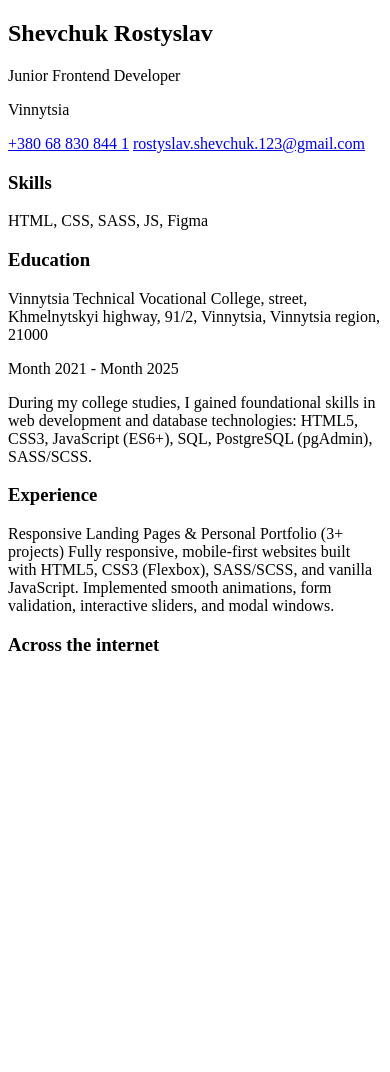
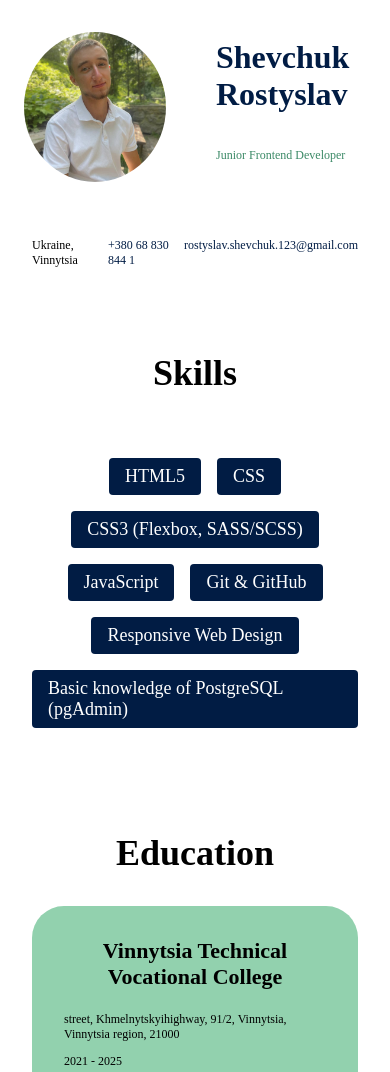
Before and after one commit to Rostyslav-Shevchuk/cv-frontend, a plain HTML site: page index.html in a window 390 px wide. Shown: the top 1072 px of the page. Before the commit the page ends 844 px from the top, so only its background shows below. Drawn offline with Linux system fonts and the light colour scheme.

Commit message:
Add SCSS styles for base layout, components, and sections
- Created _base.scss for global styles including box-sizing, typography, and container settings.
- Added _link.scss for link styles with hover effects.
- Introduced _title.scss for title styling.
- Developed _education-section.scss for education section layout and styling.
- Implemented _info-section.scss for info section layout.
- Created _name-section.scss for name section with responsive image and text styles.
- Added _skills-section.scss for skills section layout and styling.
- Defined CSS variables in _variables.scss for color and breakpoint management.

```diff
--- a/index.html
+++ b/index.html
@@ -1,38 +1,71 @@
 <!DOCTYPE html>
 <html lang="en">
   <head>
-  <meta charset="UTF-8">
-  <meta name="viewport" content="width=device-width, initial-scale=1.0">
+    <meta charset="UTF-8" />
+    <meta name="viewport" content="width=device-width, initial-scale=1.0" />
     <title>CV Rostyslav</title>
+    <link rel="stylesheet" href="./css/main.css" />
   </head>
   <body>
     <main>
-    <section>
+      <section class="name-section">
+        <div class="container">
+          <div class="name-section__container">
+            <img src="./image/Rostyslav.jpg" alt="" />
+            <div class="name-section__info">
               <h1>Shevchuk Rostyslav</h1>
               <p>Junior Frontend Developer</p>
+            </div>
+          </div>
+        </div>
       </section>
-    <section>
-      <p>Vinnytsia</p>
-      <a href="tel:+380688308441">+380 68 830 844 1</a>
-      <a href="mailto:rostyslav.shevchuk.123@gmail.com">rostyslav.shevchuk.123@gmail.com</a>
+      <section class="info-section">
+        <div class="container">
+          <div class="info-section__container">
+            <p>Ukraine, Vinnytsia</p>
+            <a class="link" href="tel:+380688308441">+380 68 830 844 1</a>
+            <a class="link" href="mailto:rostyslav.shevchuk.123@gmail.com">rostyslav.shevchuk.123@gmail.com</a>
+          </div>
+        </div>
       </section>
-    <section>
-      <h3>Skills</h3>
-      <p>HTML, CSS, SASS, JS, Figma</p>
+      <section class="skills-section">
+        <div class="container">
+          <div class="skills-section__container">
+            <h2 class="title">Skills</h2>
+            <ul class="skills-section__list">
+              <li class="skills-section__list-item">HTML5</li>
+              <li class="skills-section__list-item">CSS</li>
+              <li class="skills-section__list-item">
+                CSS3 (Flexbox, SASS/SCSS)
+              </li>
+              <li class="skills-section__list-item">JavaScript</li>
+              <li class="skills-section__list-item">Git & GitHub</li>
+              <li class="skills-section__list-item">Responsive Web Design</li>
+              <li class="skills-section__list-item">
+                Basic knowledge of PostgreSQL (pgAdmin)
+              </li>
+            </ul>
+          </div>
+        </div>
       </section>
-    <section>
-      <h3>Education</h3>
-      <p>Vinnytsia Technical Vocational College, street, Khmelnytskyi highway, 91/2, Vinnytsia, Vinnytsia region, 21000</p>
-      <p>Month 2021 - Month 2025</p>
-      <p>During my college studies, I gained foundational skills in web development and database technologies: HTML5, CSS3, JavaScript (ES6+), SQL, PostgreSQL (pgAdmin), SASS/SCSS.</p>
-    </section>
-    <section>
-      <h3>Experience</h3>
-      <p>Responsive Landing Pages & Personal Portfolio (3+ projects)
-        Fully responsive, mobile-first websites built with HTML5, CSS3 (Flexbox), SASS/SCSS, and vanilla JavaScript. Implemented smooth animations, form validation, interactive sliders, and modal windows.</p>
-    </section>
-    <section>
-      <h3>Across the internet</h3>
+      <section class="education-section">
+        <div class="container">
+          <div class="education-section__container">
+            <h2 class="title">Education</h2>
+            <div class="education-section__item">
+              <h3>Vinnytsia Technical Vocational College</h3>
+              <p>
+                street, Khmelnytskyihighway, 91/2, Vinnytsia, Vinnytsia region, 21000
+              </p>
+              <p>2021 - 2025</p>
+              <p>
+                During my college studies, I gained foundational skills in web
+                development and database technologies: HTML5, CSS3, JavaScript
+                (ES6+), SQL, PostgreSQL (pgAdmin), SASS/SCSS.
+              </p>
+            </div>
+          </div>
+        </div>
       </section>
     </main>
   </body>
--- /dev/null
+++ b/scss/_base.scss
@@ -0,0 +1,50 @@
+*,
+*::after,
+*::before {
+  box-sizing: border-box;
+}
+
+h1,
+h2,
+h3,
+h4,
+h5,
+h6,
+p {
+  margin-top: 0;
+}
+
+a {
+  text-decoration: none;
+  display: inline-block;
+  font-size: 22px;
+  @media screen and (max-width: $bp-tablet) {
+    font-size: 16px;
+  }
+  @media screen and (max-width: $bp-tablet) {
+    font-size: 12px;
+  }
+}
+
+.section {
+  margin-bottom: 96px;
+}
+
+.container {
+  width: 100%;
+  max-width: 1240px;
+  margin: 0 auto;
+  padding: 0 24px;
+}
+
+body {
+  margin: 0;
+  padding: 0;
+  font-size: 22px;
+  @media screen and (max-width: $bp-tablet) {
+    font-size: 16px;
+  }
+  @media screen and (max-width: $bp-tablet) {
+    font-size: 12px;
+  }
+}
--- /dev/null
+++ b/scss/components/_link.scss
@@ -0,0 +1,8 @@
+.link {
+  color: var(--color-primary-dark);
+  text-decoration: none;
+  &:hover {
+    text-decoration: underline;
+    color: var(--color-primary-green);
+  }
+}
--- /dev/null
+++ b/scss/components/_title.scss
@@ -0,0 +1,5 @@
+.title {
+  font-size: 36px;
+  font-weight: 700;
+  margin: 24px 0;
+}
--- /dev/null
+++ b/scss/layouts/_education-section.scss
@@ -0,0 +1,22 @@
+.education-section {
+  &__container {
+    display: flex;
+    flex-direction: column;
+    align-items: center;
+    justify-content: center;
+    gap: 8px;
+    padding: 24px 8px;
+  }
+  &__item {
+    background: var(--color-footer-green-light);
+    padding: 32px 32px;
+    width: 100%;
+    max-width: 400px;
+    border-radius: 32px;
+    text-align: left;
+  }
+  &__item h3 {
+    text-align: center;
+    font-size: 22px;
+  }
+}
--- /dev/null
+++ b/scss/layouts/_info-section.scss
@@ -0,0 +1,9 @@
+.info-section {
+  .info-section__container {
+    display: flex;
+    flex-direction: row;
+    justify-content: space-around;
+    gap: 8px;
+    padding: 24px 8px;
+  }
+}
--- /dev/null
+++ b/scss/layouts/_name-section.scss
@@ -0,0 +1,49 @@
+.name-section {
+  &__container {
+    display: flex;
+    align-items: center;
+    justify-content: center;
+    gap: 50px;
+    padding: 32px 0;
+  }
+  &__container img {
+    width: 300px;
+    height: 300px;
+    border-radius: 50%;
+    object-fit: cover;
+    @media screen and (max-width: $bp-tablet) {
+      width: 200px;
+      height: 200px;
+    }
+    @media screen and (max-width: $bp-mobile) {
+      width: 150px;
+      height: 150px;
+    }
+  }
+  &__info {
+    display: flex;
+    flex-direction: column;
+    align-items: flex-start;
+    gap: 8px;
+  }
+  &__info h1 {
+    font-size: 48px;
+    color: var(--color-primary-dark);
+    @media screen and (max-width: $bp-tablet) {
+      font-size: 32px;
+    }
+    @media screen and (max-width: $bp-mobile) {
+      width: 150px;
+    }
+  }
+  &__info p {
+    font-size: 24px;
+    color: var(--color-primary-green);
+    @media screen and (max-width: $bp-tablet) {
+        font-size: 14px;
+    }
+    @media screen and (max-width: $bp-mobile) {
+      font-size: 12px;
+    }
+  }
+}
--- /dev/null
+++ b/scss/layouts/_skills-section.scss
@@ -0,0 +1,26 @@
+.skills-section {
+  &__container {
+    display: flex;
+    flex-direction: column;
+    align-items: center;
+    justify-content: center;
+    gap: 8px;
+    padding: 24px 8px;
+  }
+  &__list {
+    list-style: none;
+    padding: 32px 0;
+    margin: 0;
+    display: flex;
+    flex-wrap: wrap;
+    gap: 16px;
+    justify-content: center;
+  }
+  &__list-item {
+    background-color: var(--color-primary-dark);
+    color: var(--color-primary-white);
+    padding: 8px 16px;
+    border-radius: 4px;
+    font-size: 18px;
+  }
+}
--- a/scss/main.scss
+++ b/scss/main.scss
@@ -0,0 +1,19 @@
+@import './utils/variables';
+
+@import './base';
+
+@import './components/link';
+
+@import './components/title';
+
+// name section
+@import './layouts/name-section';
+
+// info section
+@import './layouts/info-section';
+
+// skills section
+@import './layouts/skills-section';
+
+// education section
+@import './layouts/education-section';
--- /dev/null
+++ b/scss/utils/_variables.scss
@@ -0,0 +1,10 @@
+:root {
+  --color-primary-dark: #011C44;
+  --color-primary-green: #3C8A67;
+  --color-primary-white: #FFFFFF;
+  --color-footer-green-light: #92D1AE;
+}
+
+$bp-mobile: 600px;
+$bp-tablet: 900px;
+$bp-desktop: 1280px;
```
Also changed, not shown: css/main.css, image/Rostyslav.jpg (added), 1 other file. Lines whose indentation alone changed are shown as unchanged.
